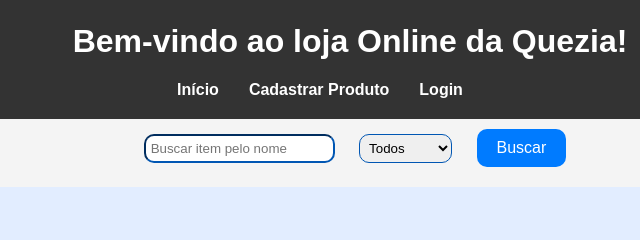
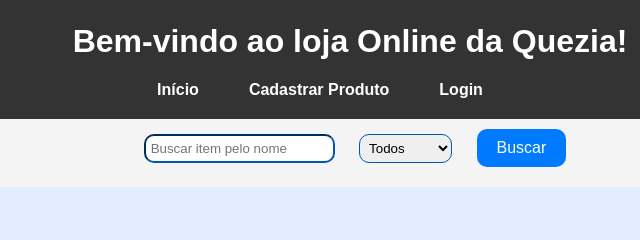
Before and after one commit to walterdyna/Projeto-site-de-vendas, a website: page public/index.html in a window 1280 px wide. Shown: the top 240 px of the page, 290-930 px from the left. Drawn offline with Linux system fonts and the light colour scheme; no server answers.

Commit message:
ajute de tamanhos de telas para um melhor visual

```diff
--- a/public/css/style.css
+++ b/public/css/style.css
@@ -274,6 +274,10 @@ header nav ul li a:hover {
 #hero p {
     font-size: 1.1rem;
     margin-bottom: 25px;
+}
+
+.menu-inicio{
+    padding: 10px;
 }
 
 /* Seção de Produtos (Catálogo na Página Inicial) */
--- a/public/index.html
+++ b/public/index.html
@@ -12,10 +12,10 @@
         <div id="user-info" style="float: right; margin-top: -40px; margin-right: 20px;"></div>
         <nav>
             <ul>
-                <li><a href="index.html">Início</a></li>
-                <li><a href="cadastro.html">Cadastrar Produto</a></li>
-                <li><a href="login.html" id="login-link">Login</a></li>
-                <li><a href="users.html" id="users-link" style="display:none;">Gerenciar Usuários</a></li>
+                <li><a class="menu-inicio" href="index.html">Início</a></li>
+                <li><a class="menu-inicio" href="cadastro.html">Cadastrar Produto</a></li>
+                <li><a class="menu-inicio" href="login.html" id="login-link">Login</a></li>
+                <li><a class="menu-inicio" href="users.html" id="users-link" style="display:none;">Gerenciar Usuários</a></li>
                 <li><button id="btnReportStock" style="display:none; margin-left: 10px;">Gerar Relatório de Estoque</button></li>
             </ul>
         </nav>
```
